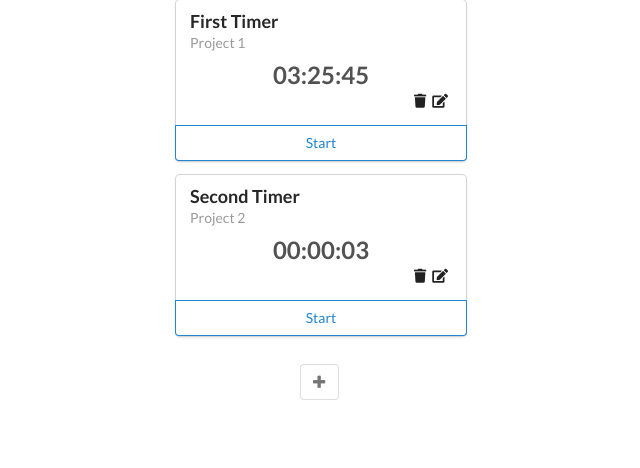
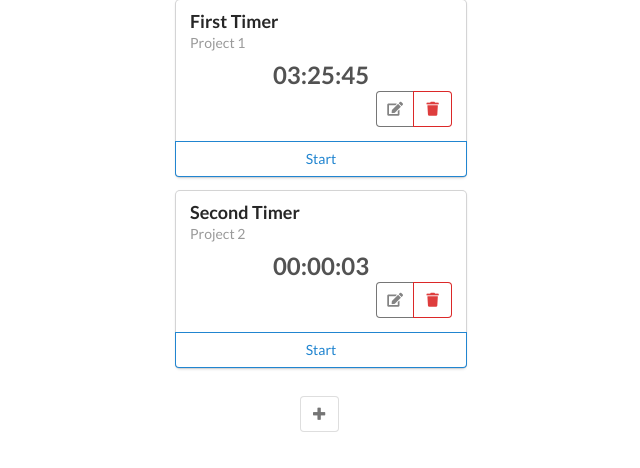
Before and after one commit to yzaoui/react-timers, a React (Create React App) app: page / in a window 1280 px wide. Shown: the top 468 px of the page, without its empty margins (319-959 px from the left). Built offline with nearby package versions, Linux system fonts and the light colour scheme.

Commit message:
Wire up timer editing

```diff
--- a/src/component/EditableTimer.tsx
+++ b/src/component/EditableTimer.tsx
@@ -4,6 +4,7 @@ import Timer from "./Timer";
 
 interface Props {
     timer: Timer;
+    onFormUpdate: (title: string, project: string) => void;
 }
 
 interface State {
@@ -16,17 +17,18 @@ class EditableTimer extends React.Component<Props, State> {
     };
 
     render() {
-        if (this.state.editing) return <TimerForm timer={this.props.timer} action={TimerFormAction.Update} onFormSubmit={this.onFormUpdate} onFormCancel={this.onFormCancel} />;
-        else return <Timer timer={this.props.timer} />;
+        if (this.state.editing) return <TimerForm timer={this.props.timer} action={TimerFormAction.Update} onFormSubmit={this.handleFormUpdate} onFormCancel={this.handleFormCancel} />;
+        else return <Timer timer={this.props.timer} onEditClick={this.handleEditClick} />;
     }
 
-    onFormUpdate = () => {
-        //TODO
+    handleFormUpdate = (title: string, project: string) => {
+        this.props.onFormUpdate(title, project);
+        this.setState({ editing: false });
     };
 
-    onFormCancel = () => {
-        //TODO
-    };
+    handleFormCancel = () => this.setState({ editing: false });
+
+    handleEditClick = () => this.setState({ editing: true });
 }
 
 export default EditableTimer;
--- a/src/component/EditableTimerList.tsx
+++ b/src/component/EditableTimerList.tsx
@@ -3,12 +3,13 @@ import EditableTimer from "./EditableTimer";
 
 interface Props {
     timers: Timer[];
+    onTimerUpdate: (id: string, title: string, project: string) => void;
 }
 
-const EditableTimerList: React.FC<Props> = ({ timers }) => (
+const EditableTimerList: React.FC<Props> = ({ timers, onTimerUpdate }) => (
     <div id="timers">
         {timers.map((timer) => (
-            <EditableTimer key={timer.id} timer={timer} />
+            <EditableTimer key={timer.id} timer={timer} onFormUpdate={(title, project) => onTimerUpdate(timer.id, title, project)} />
         ))}
     </div>
 );
--- a/src/component/Timer.tsx
+++ b/src/component/Timer.tsx
@@ -2,9 +2,10 @@ import React from 'react';
 
 interface Props {
     timer: Timer;
+    onEditClick: () => void;
 }
 
-const Timer: React.FC<Props> = ({ timer }) => (
+const Timer: React.FC<Props> = ({ timer, onEditClick }) => (
     <div className="ui centered card">
         <div className="content">
             <div className="header">{timer.title}</div>
@@ -12,13 +13,13 @@ const Timer: React.FC<Props> = ({ timer }) => (
             <div className="center aligned description">
                 <h2>{millisecondsToHourMinuteSecond(timer.elapsedms)}</h2>
             </div>
-            <div className="extra content">
-                <span className="right floated edit icon">
+            <div className="extra content ui icon buttons right floated">
+                <button className="right floated icon compact ui basic button grey" onClick={onEditClick}>
                     <i className="edit icon" />
-                </span>
-                <span className="right floated trash icon">
+                </button>
+                <button className="right floated icon compact ui basic button red">
                     <i className="trash icon" />
-                </span>
+                </button>
             </div>
         </div>
         <div className="ui bottom attached blue basic button">
--- a/src/component/TimersDashboard.tsx
+++ b/src/component/TimersDashboard.tsx
@@ -29,12 +29,21 @@ class TimersDashboard extends React.Component<{}, State> {
         return (
             <div className="ui three column centered grid">
                 <div className="column">
-                    <EditableTimerList timers={this.state.timers}/>
+                    <EditableTimerList timers={this.state.timers} onTimerUpdate={this.handleTimerUpdate} />
                     <ToggleableTimerForm onSubmitNewForm={this.handleSubmitNewForm} />
                 </div>
             </div>
         );
     }
+
+    handleTimerUpdate = (id: string, title: string, project: string) => {
+        const timerToUpdate = this.state.timers.find((timer) => timer.id === id);
+        if (timerToUpdate === undefined) throw new Error();
+
+        const updatedTimer: Timer = Object.assign({}, timerToUpdate, { title: title, project: project });
+
+        this.setState({ timers: this.state.timers.map((timer) => timer.id === id ? updatedTimer : timer) });
+    };
 
     handleSubmitNewForm = (title: string, project: string) => {
         const newTimer: Timer = {
```
